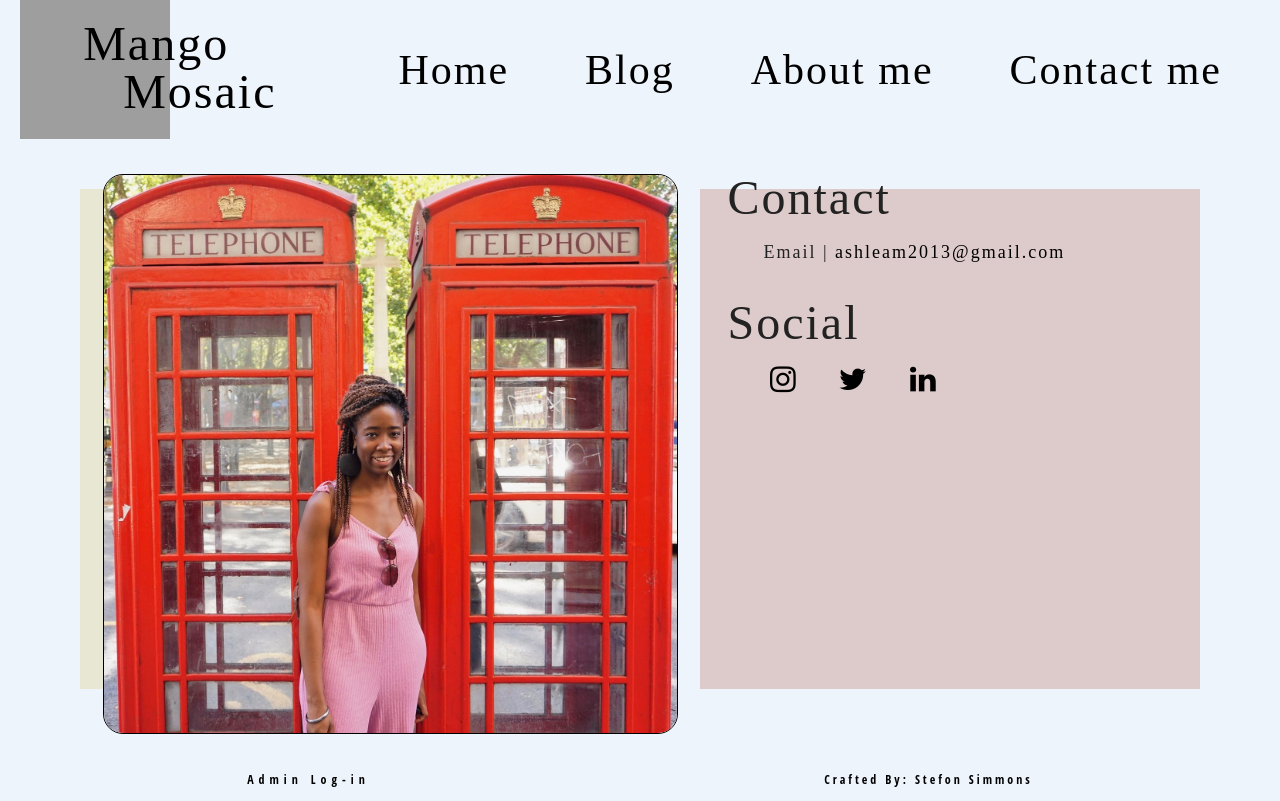
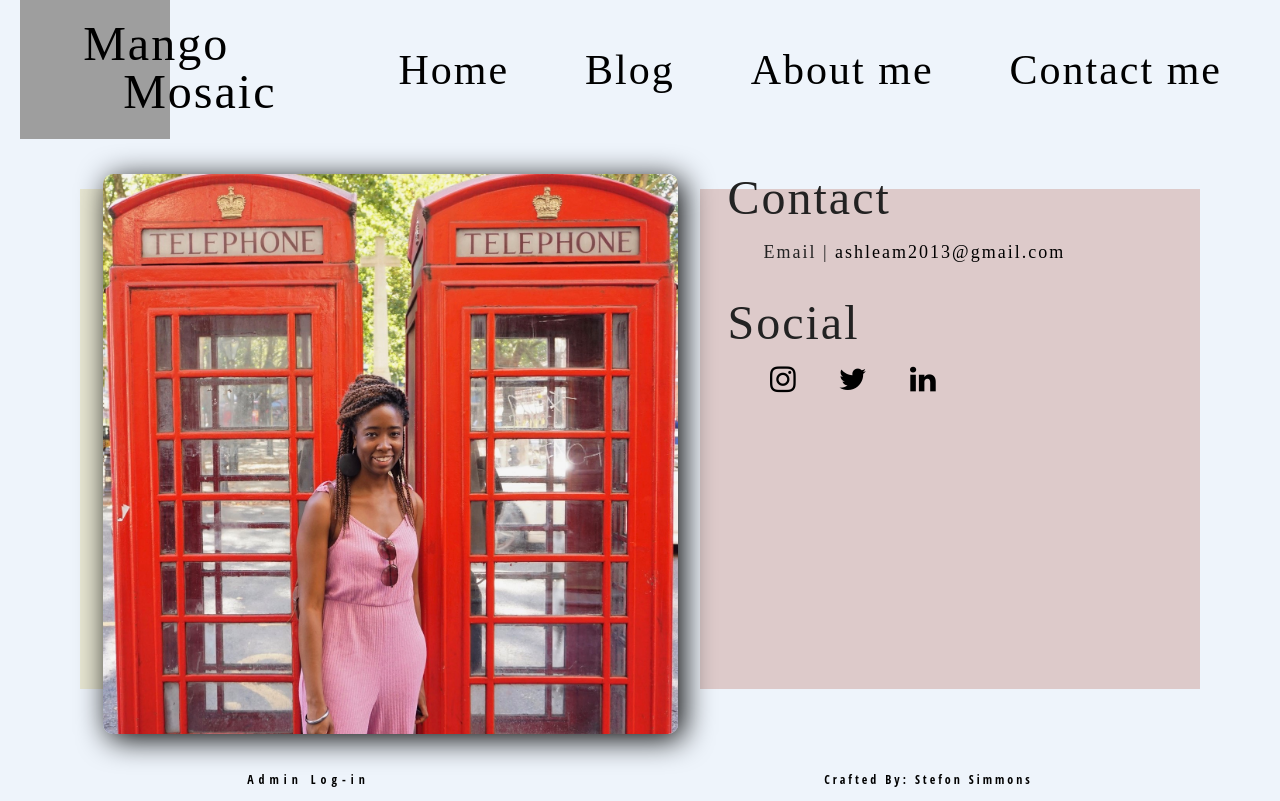
Before and after one commit to StefonSimmons/mango-mosaic, a React (Create React App) app in the folder client/: page /contact-me in a window 1280 px wide. Built offline with nearby package versions, Linux system fonts and the light colour scheme; no server answers; grey boxes are pictures that could not be loaded.

Commit message:
further animated the site

```diff
--- a/client/src/components/About.jsx
+++ b/client/src/components/About.jsx
@@ -1,29 +1,36 @@
 import React from 'react'
-import styled from 'styled-components'
-import {fadeIn} from './Blog'
+import styled,{keyframes} from 'styled-components'
+import { fadeIn } from './Blog'
 import { aboutMe } from './abouts.js'
 
-
+const slideIn = keyframes`
+{
+  0% {transform: translateX(-15%);}
+  100% {transform: translateX(0);}
+}
+`
 export const Main = styled.div`
   display: flex;
   align-items: center;
   justify-content: space-around;
   height: 75vh;
-  animation: ${fadeIn} ease 1s;
-
+  animation: ${fadeIn} ease 1.2s;
 `
-export const Wrapper = styled.div`
+const Wrapper = styled.div`
   display: flex;
   justify-content: space-around;
   margin-top: 30px;
   position: absolute;
+  animation: 1s ease-out 0s 1 ${slideIn};
 `
 const Photo = styled.img`
   width: 550px;
   top: 25%;
   left: 15%;
-  border-radius: 20px;
-  border: black solid 1px
+  border-radius: 10px;
+  // border: black solid 1px
+  box-shadow: 5px 5px 30px 0px #000000;
+
 `
 export const ContentWrapper = styled.div`
   width: 450px;
--- a/client/src/components/Blog.jsx
+++ b/client/src/components/Blog.jsx
@@ -6,13 +6,19 @@ export const fadeIn = keyframes`
   0% {opacity:0;}
   100% {opacity:1;}
 `
+const slideIn = keyframes`
+{
+  0% {transform: translateY(-10%);}
+  100% {transform: translateY(0);}
+}
+`
 const PostsWrapper = styled.div`
   display: grid;
   grid-template-columns: repeat(3, 1fr);
   margin: 0 auto;
   width: 70%;
   justify-items: center;
-  animation: ${fadeIn} ease 1s;
+  animation: ${fadeIn} ease 1.2s;
 `
 const Post = styled.div`
   display: grid;
@@ -20,6 +26,7 @@ const Post = styled.div`
   grid-template-rows: repeat(17,1fr);
   height: 300px;
   width: 300px;
+  animation: 1s ease-out 0s 1 ${slideIn};
 `
 const IDandImage = styled.div`
   grid-column: 1 / span 10;
@@ -33,7 +40,7 @@ const BlogID = styled.p`
 const PostImg = styled.img`
   width: 250px;
   height: 137px;
-  object-fit: scale-down
+  object-fit: scale-down;
 `
 const PostLink = styled(Link)`
   text-decoration: none;
@@ -60,7 +67,9 @@ const PostSubTitle = styled.h2`
 const ColorSquare = styled.div`
   grid-column: 2 / span 8;
   grid-row: 3 / span 13;
-  z-index: -1
+  z-index: -1;
+  border-radius: 5px;
+
 `
 
 export default function Blog({ allPosts }) {
--- a/client/src/components/Contact.jsx
+++ b/client/src/components/Contact.jsx
@@ -1,14 +1,29 @@
 import React from 'react'
-import { Main, Wrapper, ContentWrapper, ContentTitle } from './About'
-import styled from 'styled-components'
+import { Main, ContentWrapper, ContentTitle } from './About'
+import styled, { keyframes } from 'styled-components'
 import './SocialIcon.css'
 import photobooth from '../assets/ashlea-photobooth.jpg'
 
+
+const slideIn = keyframes`
+{
+  0% {transform: translateX(15%);}
+  100% {transform: translateX(0%);}
+}
+`
+const Wrapper = styled.div`
+  display: flex;
+  justify-content: space-around;
+  margin-top: 30px;
+  position: absolute;
+  animation: 1s ease-out 0s 1 ${slideIn};
+`
 const Photo = styled.img`
   width: 575px;
   height: 560px;
-  border-radius: 20px;
-  border: black solid 1px
+  border-radius: 10px;
+  // border: black solid 1px;
+  box-shadow: 5px 5px 30px 0px #000000;
 `
 const Content = styled.p`
   font-family: cursive;
--- a/client/src/components/Home.jsx
+++ b/client/src/components/Home.jsx
@@ -1,6 +1,7 @@
 import React from 'react'
 import styled, { keyframes } from 'styled-components'
 import { aboutBlog } from './abouts.js'
+import {fadeIn} from './Blog'
 
 const Main = styled.div`
   display: flex;
@@ -8,18 +9,27 @@ const Main = styled.div`
   justify-content: flex-start;
   padding: 15px 75px ;
   height: 75vh;
+  animation: ${fadeIn} ease 1.2s;
 `
 const Wrapper = styled.div`
   display: flex;
   position: absolute;
 `
+const slideDwn = keyframes`
+{
+  0% {transform: translateY(-15%);}
+  100% {transform: translateY(0);}
+}
+`
 const HomeImg = styled.img`
   width: 400px;
   height: 500px;
   margin-left: 55px;
-  border-radius: 5px;
+  border-radius: 10px;
   z-index: 1;
-  box-shadow: 10px 10px 30px 3px #000000;
+  // box-shadow: 10px 10px 30px 3px #000000;
+  box-shadow: 5px 5px 30px 0px #000000;
+  animation: 1.3s ease-out 0s 1 ${slideDwn};
 `
 const slideIn = keyframes`
 {
@@ -29,7 +39,7 @@ const slideIn = keyframes`
 `
 const ContentWrapper = styled.div`
   width: 450px;
-  animation: 1.65s ease-out 0s 1 ${slideIn};
+  animation: 1.3s ease-out 0s 1 ${slideIn};
   margin-left: 50px;
 `
 const ContentTitle = styled.h1`
--- a/client/src/components/Post.jsx
+++ b/client/src/components/Post.jsx
@@ -1,17 +1,23 @@
 import React from 'react'
 import { Link, useParams } from 'react-router-dom'
-import styled from 'styled-components'
+import styled, {keyframes} from 'styled-components'
 import Comment from './Comment'
 import EditForm from './EditForm'
 import DeletionModal from './DeletionModal';
 import { DisplayEditor } from './DisplayEditor'
 
+
+const fadeIn = keyframes`
+  0% {opacity:0;}
+  100% {opacity:1;}
+`
 const Wrapper = styled.div`
   width: 100vw;
   display: flex;
   justify-content: space-around;
   padding: 20px 0px;
-  z-index: 2
+  z-index: 2;
+  animation: ${fadeIn} ease 1.2s;
 `
 const ContentContainer = styled.div`
 `
```
